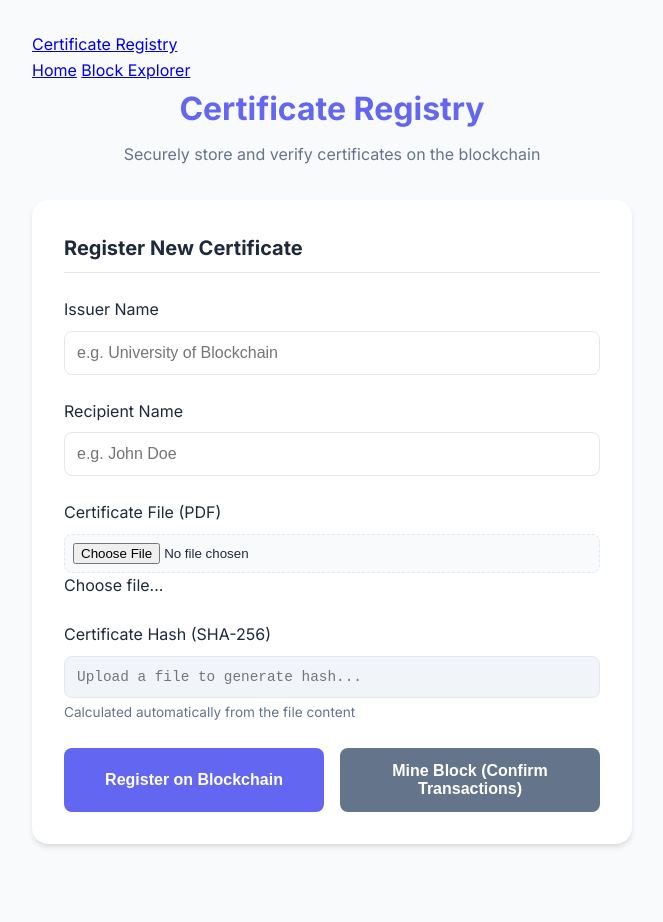
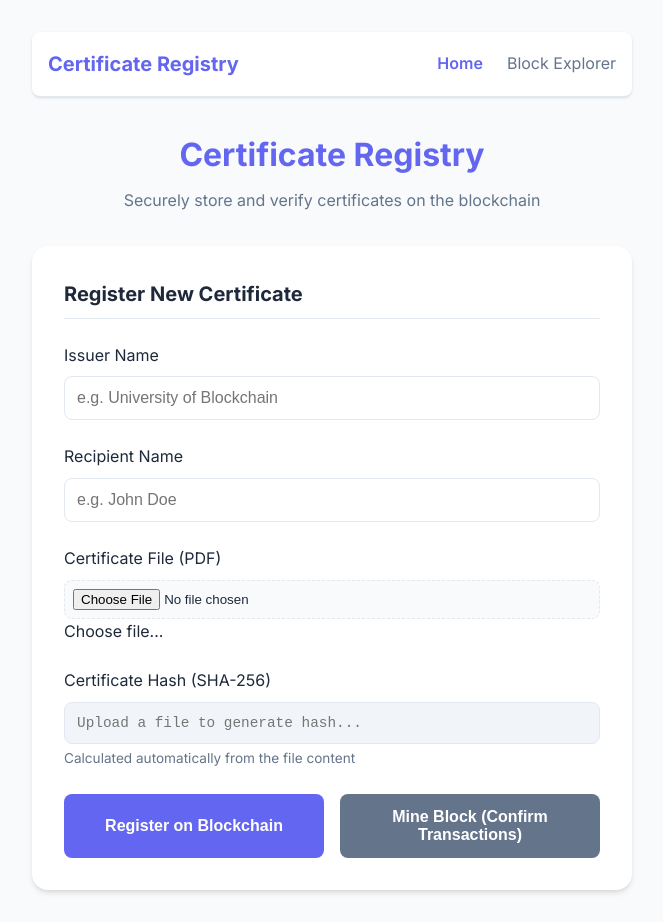
Before and after one commit to leeCode83/basic-blockchain, a website: page frontend/index.html in a window 1280 px wide. Shown: the whole page, without its empty margins (308-971 px from the left). Before the commit the page ends 876 px from the top, so only its background shows below. Drawn offline with Linux system fonts and the light colour scheme.

Commit message:
Update readme

```diff
--- a/frontend/style.css
+++ b/frontend/style.css
@@ -164,3 +164,44 @@
     color: #991b1b;
     border: 1px solid #fecaca;
 }
+
+/* Navbar Styles */
+.navbar {
+    display: flex;
+    justify-content: space-between;
+    align-items: center;
+    padding: 1rem;
+    background-color: var(--card-bg);
+    border-bottom: 1px solid var(--border-color);
+    margin-bottom: 2rem;
+    border-radius: 0.5rem;
+    box-shadow: 0 1px 3px 0 rgb(0 0 0 / 0.1), 0 1px 2px -1px rgb(0 0 0 / 0.1);
+}
+
+.nav-brand {
+    font-size: 1.25rem;
+    font-weight: 700;
+    color: var(--primary-color);
+    text-decoration: none;
+}
+
+.nav-links {
+    display: flex;
+    gap: 1.5rem;
+}
+
+.nav-links a {
+    text-decoration: none;
+    color: var(--text-muted);
+    font-weight: 500;
+    transition: color 0.2s;
+}
+
+.nav-links a:hover {
+    color: var(--primary-color);
+}
+
+.nav-links a.active {
+    color: var(--primary-color);
+    font-weight: 600;
+}
```
Also changed, not shown: README.md, package.json (line endings or trailing spaces), 1 other file.
